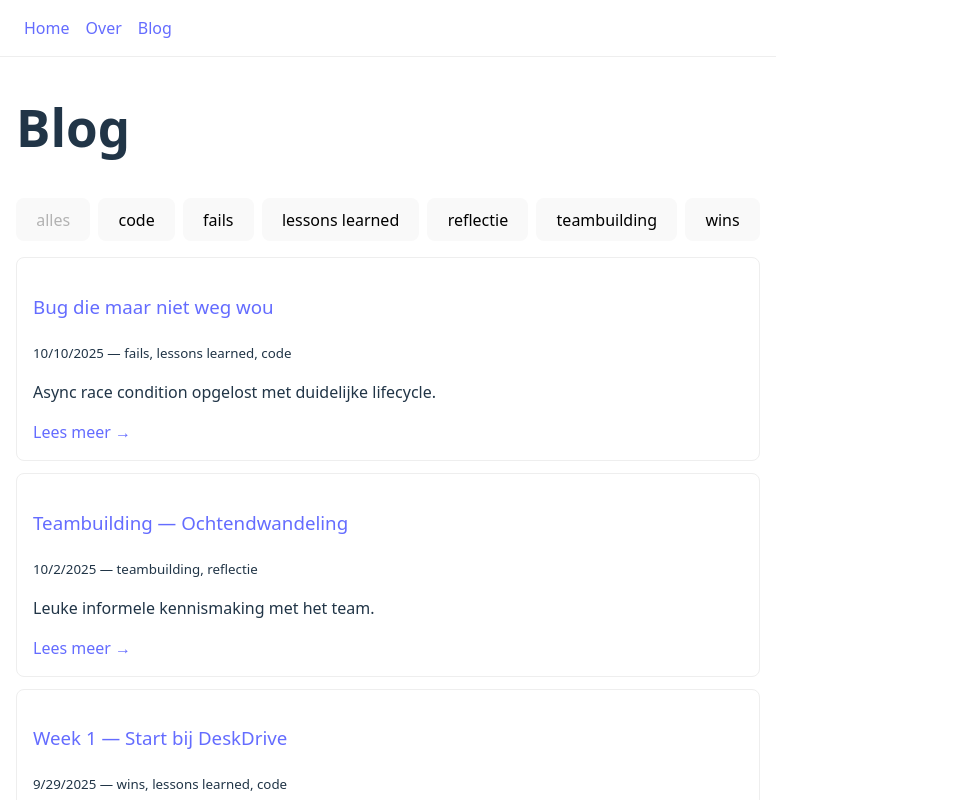
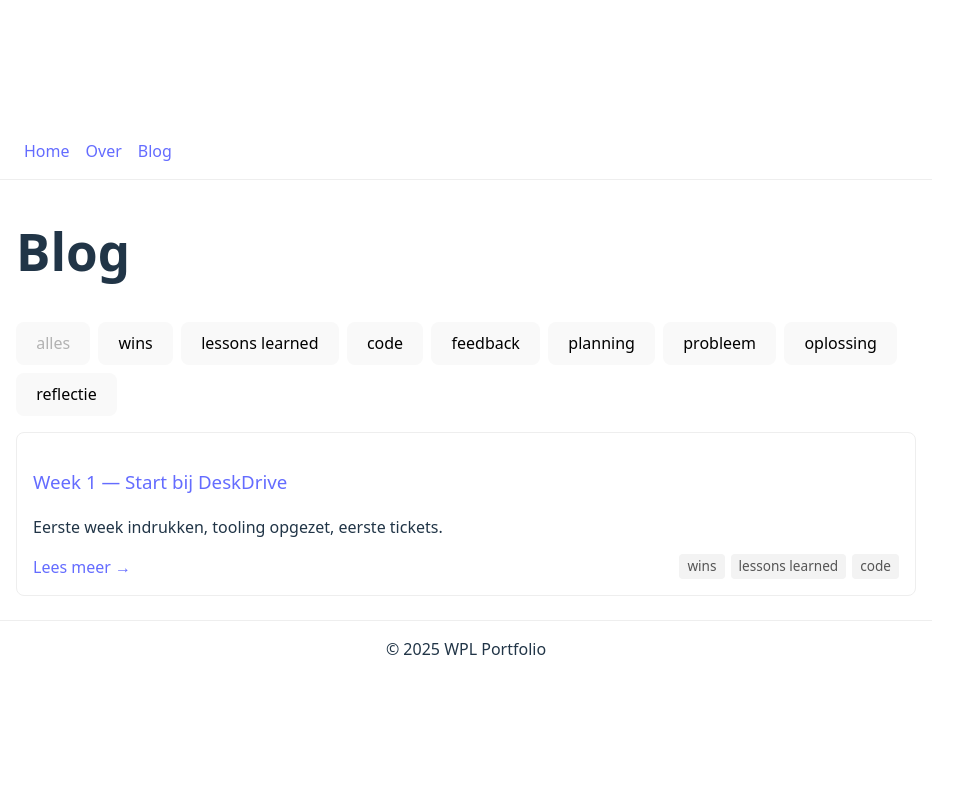
Before and after one commit to jef350/wpl-portfolio, a React (Vite) app: page /blog in a window 1280 px wide. Shown: the top 800 px of the page, without its empty margins (0-963 px from the left). Built offline with nearby package versions, Linux system fonts and the light colour scheme.

Commit message:
Save en push laatste wijzigingen

```diff
--- a/src/data/posts.js
+++ b/src/data/posts.js
@@ -1,35 +1,27 @@
+export const TAGS = [
+  "wins",
+  "lessons learned",
+  "code",
+  "feedback",
+  "planning",
+  "probleem",
+  "oplossing",
+  "reflectie"
+];
+
 export const posts = [
   {
     slug: "week-1-start-bij-deskdrive",
     title: "Week 1 — Start bij DeskDrive",
     date: "2025-09-29",
-    tags: ["wins","lessons learned","code"],
+    tags: ["wins", "lessons learned", "code"],
     excerpt: "Eerste week indrukken, tooling opgezet, eerste tickets.",
     content: `## Highlights
 - Dev-omgeving opgezet (Node, Docker, Postman).
 - Eerste kleine bugfix in API.
 ## Reflectie
 CLI-workflow gaat vlot; volgende week OAuth flow beter begrijpen.`
-  },
-  {
-    slug: "teambuilding-ochtend",
-    title: "Teambuilding — Ochtendwandeling",
-    date: "2025-10-02",
-    tags: ["teambuilding","reflectie"],
-    excerpt: "Leuke informele kennismaking met het team.",
-    content: `Foto's toegevoegd in de blog. Teamdynamiek zat meteen goed.`
-  },
-  {
-    slug: "bug-die-maar-niet-weg-wou",
-    title: "Bug die maar niet weg wou",
-    date: "2025-10-10",
-    tags: ["fails","lessons learned","code"],
-    excerpt: "Async race condition opgelost met duidelijke lifecycle.",
-    content: `## Probleem
-Race condition tussen twee API-calls.
-## Oplossing
-State machine + expliciete loading flags.`
   }
 ];
 
-export const allTags = Array.from(new Set(posts.flatMap(p => p.tags))).sort();
+export const allTags = TAGS;
--- a/src/pages/Blog.jsx
+++ b/src/pages/Blog.jsx
@@ -23,11 +23,44 @@ export default function Blog() {
         {filtered
           .sort((a,b)=>new Date(b.date)-new Date(a.date))
           .map(p => (
-          <li key={p.slug} style={{ border: "1px solid #eee", borderRadius: 8, padding: 16 }}>
+          <li
+            key={p.slug}
+            style={{
+              border: "1px solid #eee",
+              borderRadius: 8,
+              padding: 16,
+              position: "relative",
+              minHeight: 120
+            }}
+          >
             <h3><Link to={`/blog/${p.slug}`}>{p.title}</Link></h3>
-            <small>{new Date(p.date).toLocaleDateString()} — {p.tags.join(", ")}</small>
             <p>{p.excerpt}</p>
             <Link to={`/blog/${p.slug}`}>Lees meer →</Link>
+            <div
+              style={{
+                position: "absolute",
+                right: 16,
+                bottom: 16,
+                display: "flex",
+                gap: 6,
+                flexWrap: "wrap"
+              }}
+            >
+              {p.tags.map(tag => (
+                <span
+                  key={tag}
+                  style={{
+                    background: "#f3f3f3",
+                    borderRadius: 4,
+                    padding: "2px 8px",
+                    fontSize: "0.85em",
+                    color: "#555"
+                  }}
+                >
+                  {tag}
+                </span>
+              ))}
+            </div>
           </li>
         ))}
       </ul>
--- a/src/pages/Home.jsx
+++ b/src/pages/Home.jsx
@@ -6,13 +6,14 @@ export default function Home() {
   return (
     <section>
       <h1>Welkom op mijn WPL Portfolio</h1>
-      <p>Hier documenteer ik mijn stage: wekelijkse highlights, code-snippets, wins & fails.</p>
+      <p>Hier documenteer ik wekelijks over mijn stage.</p>
       {latest && (
         <div style={{ marginTop: 24, padding: 16, border: "1px solid #eee", borderRadius: 8 }}>
           <h2>Laatste post</h2>
           <h3><Link to={`/blog/${latest.slug}`}>{latest.title}</Link></h3>
-          <small>{new Date(latest.date).toLocaleDateString()}</small>
-          <p>{latest.excerpt}</p>
+          <p style={{ color: "#888", fontSize: "0.95em", margin: "8px 0 0" }}>
+            Laatst aangepast: {new Date(latest.date).toLocaleDateString("nl-BE")}
+          </p>
           <Link to="/blog">Alle posts →</Link>
         </div>
       )}
--- a/src/pages/Post.jsx
+++ b/src/pages/Post.jsx
@@ -1,28 +1,16 @@
-import { useParams, Link } from "react-router-dom";
+import { useParams } from "react-router-dom";
 import { posts } from "../data/posts";
-
-function mdToHtml(md) {
-  return md
-    .replace(/^### (.*$)/gim, "<h3>$1</h3>")
-    .replace(/^## (.*$)/gim, "<h2>$1</h2>")
-    .replace(/^# (.*$)/gim, "<h1>$1</h1>")
-    .replace(/\*\*(.*)\*\*/gim, "<b>$1</b>")
-    .replace(/\*(.*)\*/gim, "<i>$1</i>")
-    .replace(/\n/gim, "<br/>");
-}
 
 export default function Post() {
   const { slug } = useParams();
   const post = posts.find(p => p.slug === slug);
 
-  if (!post) return <p>Post niet gevonden. <Link to="/blog">Terug</Link></p>;
+  if (!post) return <p>Post niet gevonden.</p>;
 
   return (
     <article>
-      <Link to="/blog">← Terug</Link>
       <h1>{post.title}</h1>
-      <small>{new Date(post.date).toLocaleDateString()} — {post.tags.join(", ")}</small>
-      <div style={{ marginTop: 16 }} dangerouslySetInnerHTML={{ __html: mdToHtml(post.content) }} />
+      <p style={{ marginTop: "16px" }}>{post.content}</p>
     </article>
   );
 }
```
